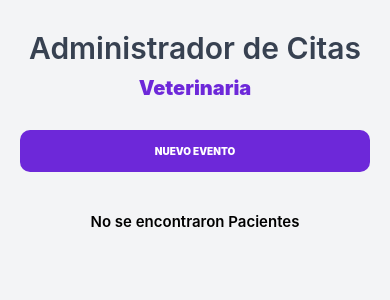
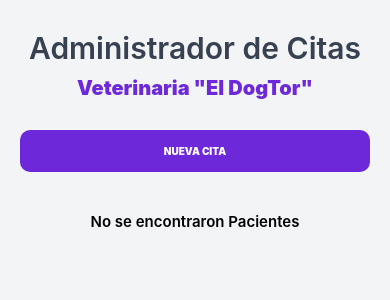
Before and after one commit to Jonathanpv99/React_Native_CitasApp, a React Native app: screen / in a window 390 px wide. Shown: the top 300 px of the page. Built offline with nearby package versions, Linux system fonts and the light colour scheme.

Commit message:
feat: update labels

```diff
--- a/App.tsx
+++ b/App.tsx
@@ -54,13 +54,13 @@ function App(): React.JSX.Element {
   return (
     <SafeAreaView style={styles.container}>
       <Text style={styles.titulo}>Administrador de Citas</Text>
-      <Text style={styles.tituloBold}>Veterinaria</Text>
+      <Text style={styles.tituloBold}>Veterinaria "El DogTor"</Text>
 
       <Pressable
         onPress={handleViewModalCita}
         style={styles.btnNuevaCita}
       >
-        <Text style={styles.textoNuevaCita}>Nuevo Evento</Text>
+        <Text style={styles.textoNuevaCita}>Nueva cita</Text>
       </Pressable>
       {pacientes.length === 0 ?
         (<Text style={styles.noRegistros}>No se encontraron Pacientes</Text>) :
```
